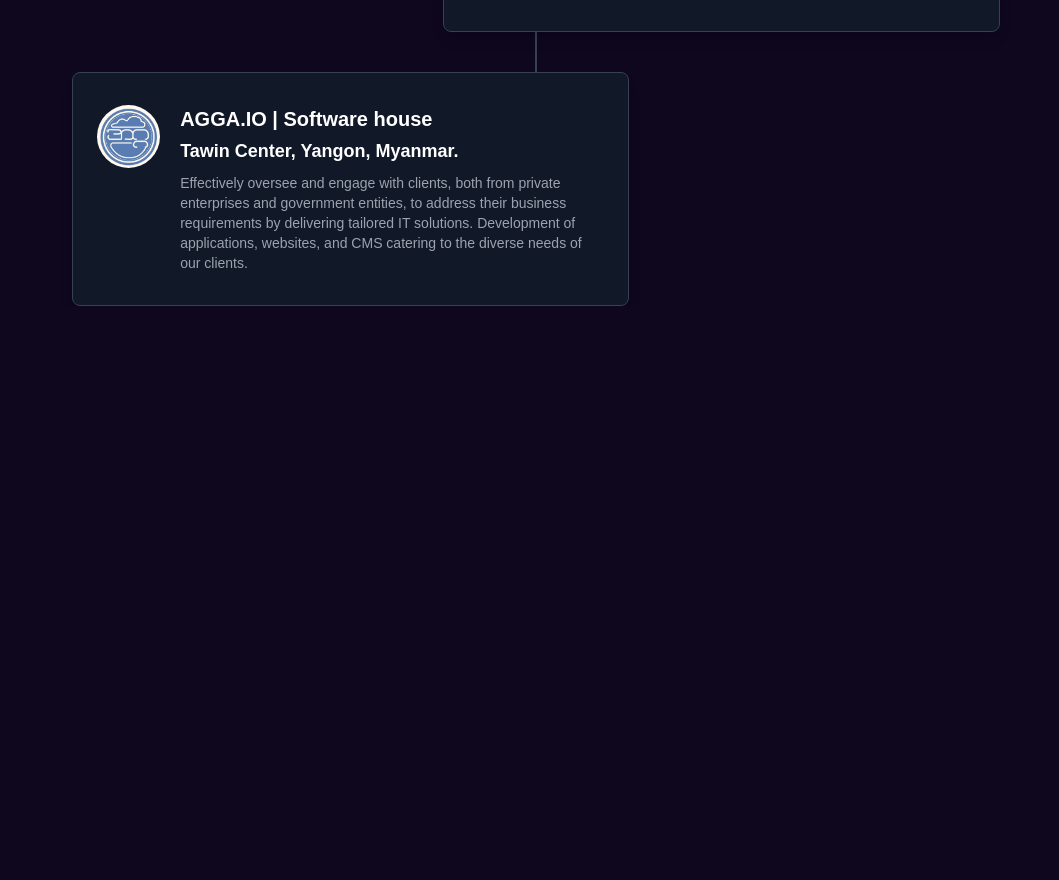
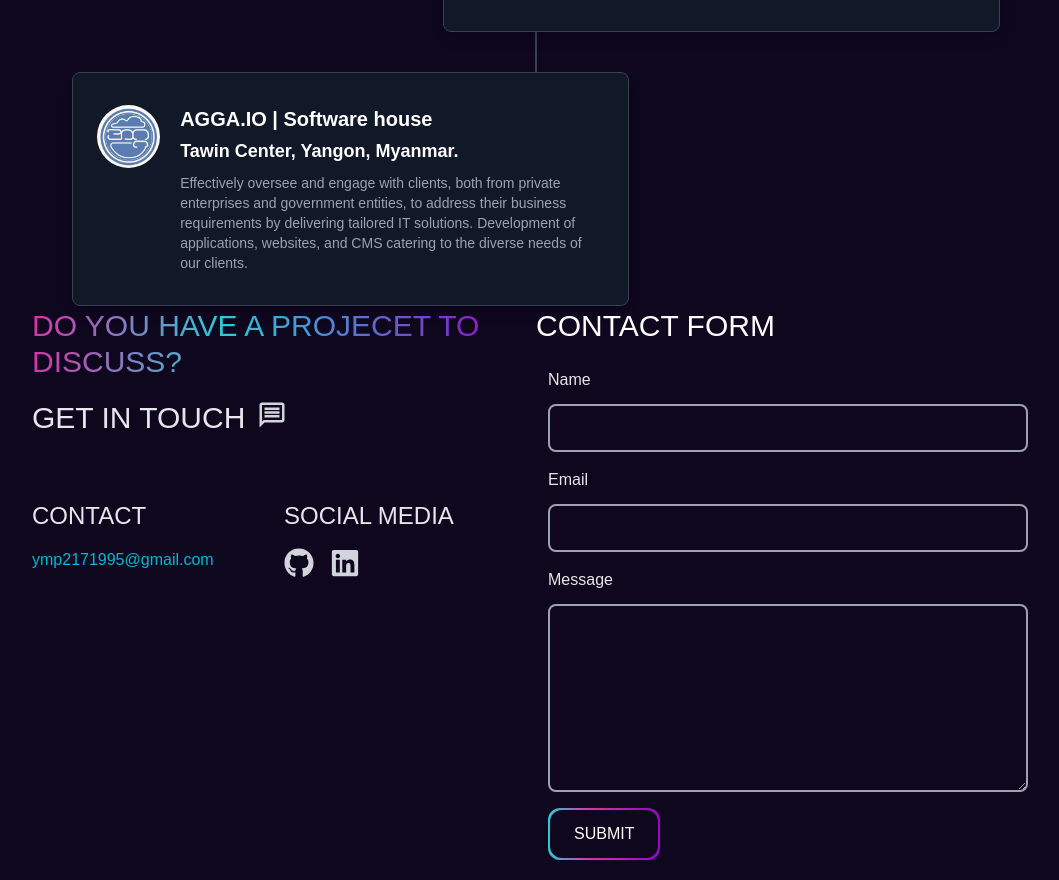
Before and after one commit to yaminphyu/yamin.portfolio, a Next.js app: page / in a window 1280 px wide. Shown: the part 3080-3960 px from the top of the page, without its empty margins (104-1163 px from the left). Before the commit the page ends 3386 px from the top, so only its background shows below. Built offline with nearby package versions, Linux system fonts and the light colour scheme.

Commit message:
added the contact form

```diff
--- /dev/null
+++ b/components/Contact.jsx
@@ -0,0 +1,153 @@
+import React, { useRef } from 'react';
+import indexStyles from '@/styles/Index.module.css';
+import styles from '@/styles/Contact.module.css';
+import Link from 'next/link';
+import { FaGithub, FaLinkedin } from 'react-icons/fa';
+import { MdOutlineMessage } from "react-icons/md";
+import useAnimation from '@/hooks/useAnimation';
+
+export default function Contact() {
+    const contactRef = useRef(null);
+    const isVisible = useAnimation({ targetRef: contactRef });
+
+    return (
+        <section
+            id='contact'
+            className={`
+                !h-full
+                ${indexStyles.container}
+            `}
+        >
+            <div
+                ref={contactRef}
+                className='flex flex-col h-full lg:h-[80vh] w-full lg:w-[90vw] xl:w-[80vw] p-2 box-border gap-5 md:gap-12 lg:gap-0 justify-center items-center mt-[8vh] sm:mt-[12vh]'
+            >
+                <div className='w-full h-full lg:h-[60vh] flex flex-col lg:flex-row justify-between lg:justify-start items-center gap-16 lg:gap-0'>
+                    <div
+                        className={`
+                            w-full h-full flex flex-col justify-start items-start gap-10 lg:gap-16
+                            transition-all duration-[1000ms] ease-in-out
+                            ${isVisible ? "opacity-100 scale-100" : "opacity-0 scale-90"}
+                        `}
+                        style={{
+                            transitionDelay: isVisible ? `${2 * 200}ms` : "0ms"
+                        }}
+                    >
+                        <div className={`
+                            flex flex-col gap-5
+                            transition-all duration-[1000ms] ease-in-out
+                            ${isVisible ? "opacity-100 scale-100" : "opacity-0 scale-90"}
+                        `}>
+                            <h1 className='uppercase text-3xl'>Do you have a projecet to discuss?</h1>
+                            <div className='flex gap-3'>
+                                <h2 className='uppercase text-3xl text-gray-200'>Get in touch</h2>
+                                <MdOutlineMessage className='text-2xl md:text-3xl text-gray-300' />
+                            </div>
+                        </div>
+                        <div className='flex justify-between w-full'>
+                            <div
+                                className={`
+                                    flex flex-col gap-4 w-full
+                                    transition-all duration-[1000ms] ease-in-out
+                                    ${isVisible ? "opacity-100 scale-100" : "opacity-0 scale-90"}
+                                `}
+                                style={{
+                                    transitionDelay: isVisible ? `${2 * 200}ms` : "0ms"
+                                }}
+                            >
+                                <h2 className='uppercase text-2xl text-gray-200'>Contact</h2>
+                                <a href="mailto:ymp2171995@gmail.com" className='text-cyan-500'>ymp2171995@gmail.com</a>
+                            </div>
+                            <div
+                                className={`
+                                    flex flex-col gap-4 w-full
+                                    transition-all duration-[1000ms] ease-in-out
+                                    ${isVisible ? "opacity-100 scale-100" : "opacity-0 scale-90"}
+                                `}
+                                style={{
+                                    transitionDelay: isVisible ? `${3 * 200}ms` : "0ms"
+                                }}
+                            >
+                                <h2 className='uppercase text-2xl text-gray-200'>Social Media</h2>
+                                <div className='flex gap-4'>
+                                    <Link
+                                        href={process.env.GITHUB}
+                                        target="_blank"
+                                    >
+                                        <FaGithub className='text-2xl md:text-3xl text-gray-300' />
+                                    </Link>
+                                    <Link
+                                        href={process.env.LINKED_IN}
+                                        target="_blank"
+                                    >
+                                        <FaLinkedin className='text-2xl md:text-3xl text-gray-300' />
+                                    </Link>
+                                </div>
+                            </div>
+                        </div>
+                    </div>
+                    <div
+                        className={`
+                            w-full h-full flex flex-col justify-start items-start gap-3
+                            transition-all duration-[1000ms] ease-in-out
+                            ${isVisible ? "opacity-100 scale-100" : "opacity-0 scale-90"}
+                        `}
+                        style={{
+                            transitionDelay: isVisible ? `${3 * 200}ms` : "0ms"
+                        }}
+                    >
+                        <h2 className='uppercase text-3xl'>Contact Form</h2>
+                        <div className='flex flex-col gap-4 p-3 w-full h-full'>
+                            <div
+                                className={`
+                                    flex flex-col gap-3
+                                    transition-all duration-[1000ms] ease-in-out
+                                    ${isVisible ? "opacity-100 scale-100" : "opacity-0 scale-90"}
+                                `}
+                                style={{
+                                    transitionDelay: isVisible ? `${2 * 200}ms` : "0ms"
+                                }}
+                            >
+                                <label htmlFor="name" className='text-gray-200'>Name</label>
+                                <input type="text" name="name" id="name" className='border-2 border-gray-400 h-12 px-4 py-2 box-border bg-background text-gray-200 rounded-lg' />
+                            </div>
+                            <div
+                                className={`
+                                    flex flex-col gap-3
+                                    transition-all duration-[1000ms] ease-in-out
+                                    ${isVisible ? "opacity-100 scale-100" : "opacity-0 scale-90"}
+                                `}
+                                style={{
+                                    transitionDelay: isVisible ? `${3 * 200}ms` : "0ms"
+                                }}
+                            >
+                                <label htmlFor="email" className='text-gray-200'>Email</label>
+                                <input type="email" name="email" id="email" className='border-2 border-gray-400 h-12 px-4 py-2 box-border bg-background text-gray-200 rounded-lg' />
+                            </div>
+                            <div
+                                className={`
+                                    flex flex-col gap-3
+                                    transition-all duration-[1000ms] ease-in-out
+                                    ${isVisible ? "opacity-100 scale-100" : "opacity-0 scale-90"}
+                                `}
+                                style={{
+                                    transitionDelay: isVisible ? `${4 * 200}ms` : "0ms"
+                                }}
+                            >
+                                <label htmlFor="message" className='text-gray-200'>Message</label>
+                                <textarea name="message" id="message" cols="30" rows="7" className='border-2 border-gray-400 bg-background px-4 py-2 box-border text-gray-200 rounded-lg' ></textarea>
+                            </div>
+                            <div className={styles['button-wrapper']}>
+                                <button
+                                    className={styles.button}
+                                >
+                                    Submit
+                                </button>
+                            </div>
+                        </div>
+                    </div>
+                </div>
+            </div>
+        </section>
+    )
+}
--- a/pages/index.js
+++ b/pages/index.js
@@ -1,4 +1,5 @@
 import AboutMe from "@/components/AboutMe";
+import Contact from "@/components/Contact";
 import Header from "@/components/Header";
 import Hero from "@/components/Hero";
 import Skills from "@/components/Skills";
@@ -13,6 +14,7 @@ export default function Home() {
         <AboutMe />
         <Skills />
         <WorkExperience />
+        <Contact />
       </div>
     </div>
   );
--- /dev/null
+++ b/styles/Contact.module.css
@@ -0,0 +1,14 @@
+
+.wrapper {
+    @apply flex flex-col w-full lg:w-[90vw] xl:w-[80vw] p-2 box-border gap-5 md:gap-12 lg:gap-0 items-center mt-[8vh] sm:mt-[12vh];
+}
+
+.button-wrapper {
+    @apply w-[153px] sm:w-28 inline-block rounded-xl p-[2px] animate-slide-in-up;
+
+    background: linear-gradient(90deg, rgb(43, 203, 214) 0%, rgba(214, 52, 166) 38%, rgb(146, 12, 199) 95%);
+}
+
+.button {
+  @apply bg-background text-white py-3 px-5 sm:px-6 text-sm sm:text-base font-medium border-none cursor-pointer uppercase block rounded-xl;
+}
```
